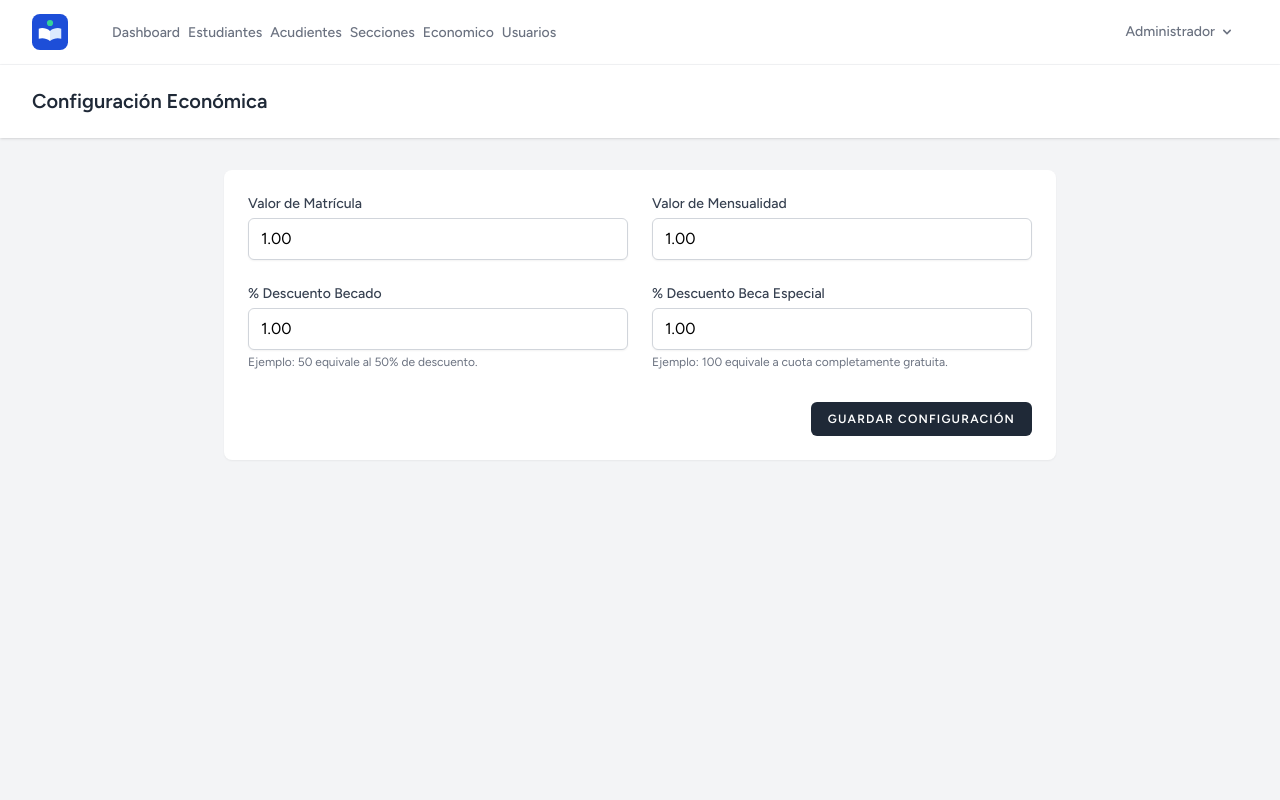
After one commit to ayalaZ/edukia, a Laravel app: page /economia in a window 1280 px wide. The commit adds this page. Run offline with Laravel 12, Linux system fonts and the light colour scheme; a user stored in the database is signed in; data comes from the database, SQL or seed files in the repository; tables that the repository leaves empty hold one stand-in row (values such as "Sample post"); style sheets or scripts are compiled from the project's sources.

Commit message:
Crando modulo economico

```diff
--- /dev/null
+++ b/app/Http/Controllers/ConfiguracionEconomicaController.php
@@ -0,0 +1,36 @@
+<?php
+
+namespace App\Http\Controllers;
+
+use Illuminate\Http\Request;
+use App\Models\ConfiguracionEconomica;
+
+class ConfiguracionEconomicaController extends Controller
+{
+    public function index()
+    {
+        $config = ConfiguracionEconomica::first();
+
+        return view(
+            'Economia.index',
+            compact('config')
+        );
+    }
+
+    public function update(Request $request)
+    {
+        $request->validate([
+            'matricula' => 'required|numeric|min:0',
+            'mensualidad' => 'required|numeric|min:0',
+            'descuento_becado' => 'required|numeric|min:0|max:100',
+            'descuento_beca_especial' => 'required|numeric|min:0|max:100'
+        ]);
+
+        $config = ConfiguracionEconomica::first();
+
+        $config->update($request->all());
+
+        return back()
+            ->with('success', 'Configuración actualizada');
+    }
+}
--- /dev/null
+++ b/app/Models/ConfiguracionEconomica.php
@@ -0,0 +1,24 @@
+<?php
+
+namespace App\Models;
+
+use Illuminate\Database\Eloquent\Model;
+
+class ConfiguracionEconomica extends Model
+{
+    protected $table = 'configuracion_economica';
+
+    protected $fillable = [
+        'matricula',
+        'mensualidad',
+        'descuento_becado',
+        'descuento_beca_especial'
+    ];
+}
+
+ConfiguracionEconomica::create([
+    'matricula' => 35.00,
+    'mensualidad' => 25.00,
+    'descuento_becado' => 50,
+    'descuento_beca_especial' => 100
+]);
--- /dev/null
+++ b/resources/views/economia/index.blade.php
@@ -0,0 +1,129 @@
+<x-app-layout>
+
+    <x-slot name="header">
+        <h2 class="font-semibold text-xl text-gray-800 leading-tight">
+            Configuración Económica
+        </h2>
+    </x-slot>
+
+    <div class="py-8">
+
+        <div class="max-w-4xl mx-auto sm:px-6 lg:px-8">
+
+            @if (session('success'))
+                <div class="mb-4 p-4 bg-green-100 text-green-800 rounded-md text-sm">
+                    {{ session('success') }}
+                </div>
+            @endif
+
+            @if ($errors->any())
+                <div class="mb-4 p-4 bg-red-100 text-red-800 rounded-md">
+                    <ul class="list-disc list-inside text-sm">
+                        @foreach ($errors->all() as $error)
+                            <li>{{ $error }}</li>
+                        @endforeach
+                    </ul>
+                </div>
+            @endif
+
+            <div class="bg-white shadow-sm sm:rounded-lg">
+
+                <div class="p-6">
+
+                    <form method="POST"
+                          action="{{ route('economia.update', $config) }}">
+
+                        @csrf
+                        @method('PUT')
+
+                        <div class="grid grid-cols-1 md:grid-cols-2 gap-6">
+
+                            <div>
+                                <label class="block text-sm font-medium text-gray-700 mb-1">
+                                    Valor de Matrícula
+                                </label>
+
+                                <input
+                                    type="number"
+                                    name="matricula"
+                                    step="0.01"
+                                    min="0"
+                                    value="{{ old('matricula', $config->matricula) }}"
+                                    class="w-full border-gray-300 rounded-md shadow-sm"
+                                    required>
+                            </div>
+
+                            <div>
+                                <label class="block text-sm font-medium text-gray-700 mb-1">
+                                    Valor de Mensualidad
+                                </label>
+
+                                <input
+                                    type="number"
+                                    name="mensualidad"
+                                    step="0.01"
+                                    min="0"
+                                    value="{{ old('mensualidad', $config->mensualidad) }}"
+                                    class="w-full border-gray-300 rounded-md shadow-sm"
+                                    required>
+                            </div>
+
+                            <div>
+                                <label class="block text-sm font-medium text-gray-700 mb-1">
+                                    % Descuento Becado
+                                </label>
+
+                                <input
+                                    type="number"
+                                    name="descuento_becado"
+                                    min="0"
+                                    max="100"
+                                    value="{{ old('descuento_becado', $config->descuento_becado) }}"
+                                    class="w-full border-gray-300 rounded-md shadow-sm"
+                                    required>
+
+                                <p class="mt-1 text-xs text-gray-500">
+                                    Ejemplo: 50 equivale al 50% de descuento.
+                                </p>
+                            </div>
+
+                            <div>
+                                <label class="block text-sm font-medium text-gray-700 mb-1">
+                                    % Descuento Beca Especial
+                                </label>
+
+                                <input
+                                    type="number"
+                                    name="descuento_beca_especial"
+                                    min="0"
+                                    max="100"
+                                    value="{{ old('descuento_beca_especial', $config->descuento_beca_especial) }}"
+                                    class="w-full border-gray-300 rounded-md shadow-sm"
+                                    required>
+
+                                <p class="mt-1 text-xs text-gray-500">
+                                    Ejemplo: 100 equivale a cuota completamente gratuita.
+                                </p>
+                            </div>
+
+                        </div>
+
+                        <div class="mt-8 flex justify-end">
+
+                            <x-primary-button>
+                                Guardar Configuración
+                            </x-primary-button>
+
+                        </div>
+
+                    </form>
+
+                </div>
+
+            </div>
+
+        </div>
+
+    </div>
+
+</x-app-layout>
--- a/resources/views/layouts/navigation.blade.php
+++ b/resources/views/layouts/navigation.blade.php
@@ -29,6 +29,11 @@
                 @if (in_array(auth()->user()->rol, ['admin', 'administrativo']))
                     <x-nav-link :href="route('secciones.index')" :active="request()->routeIs('secciones.*')">
                         Secciones
+                    </x-nav-link>
+                @endif
+                @if (in_array(auth()->user()->rol, ['admin', 'administrativo']))
+                    <x-nav-link :href="route('economia.index')" :active="request()->routeIs('secciones.*')">
+                        Economico
                     </x-nav-link>
                 @endif
                 @if (auth()->user()->rol === 'admin')
--- a/routes/web.php
+++ b/routes/web.php
@@ -10,6 +10,7 @@ use App\Http\Controllers\MatriculaController;
 use App\Http\Controllers\EstudianteAcudienteController;
 use App\Http\Controllers\AcudienteImportController;
 use App\Http\Controllers\AcudienteController;
+use App\Http\Controllers\ConfiguracionEconomicaController;
 
 Route::get('/', function () {
     return redirect()->route('login');
@@ -83,4 +84,11 @@ Route::post('secciones/{seccion}/matriculas', [MatriculaController::class, 'stor
     ->name('matriculas.store');
 Route::delete('matriculas/{matricula}', [MatriculaController::class, 'destroy'])
     ->name('matriculas.destroy');
-require __DIR__.'/auth.php';
+
+Route::middleware(['auth', 'verified', 'rol:admin,administrativo'])->group(function () {
+    Route::resource('economia', ConfiguracionEconomicaController::class)
+        ->parameters(['economia' => 'economia'])
+        ->except(['show']);
+});
+
+require __DIR__ . '/auth.php';
```
Also changed, not shown: database/migrations/2026_11_15_014432_create_configuracion_economica_table.php (added). Lines whose indentation alone changed are shown as unchanged.
